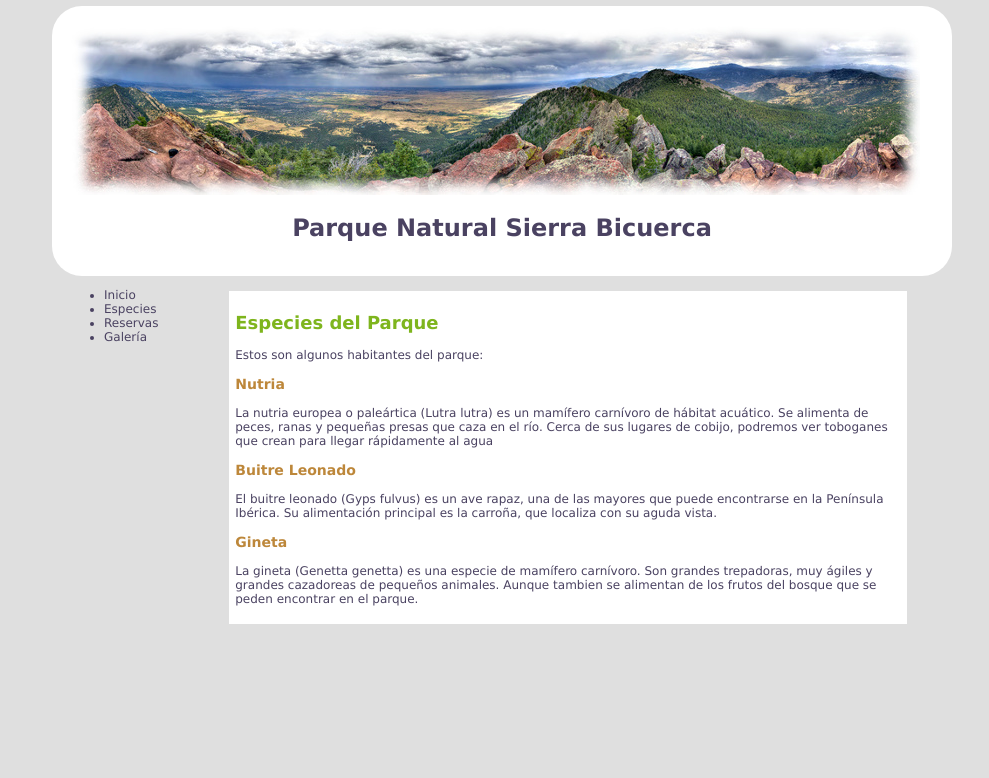
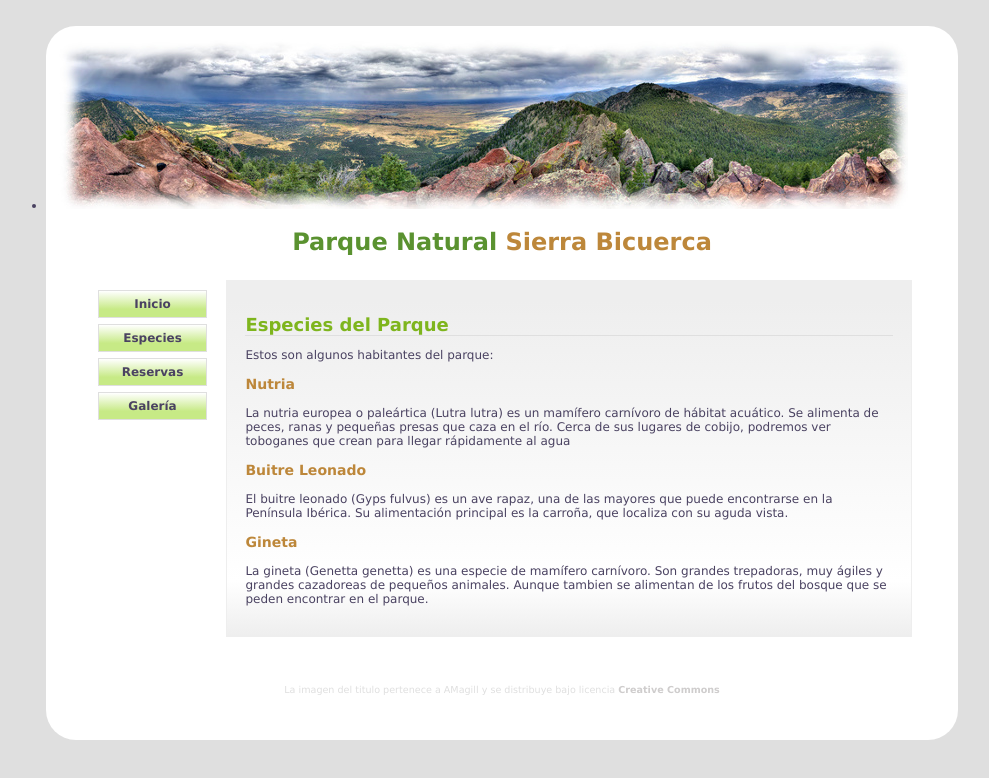
Before and after one commit to eilmadc/eilmadc-c5-ud28-htmlcss, a plain HTML site: page 28-exercise06-7-8-9-10/especies.html in a window 1280 px wide. Shown: the whole page, without its empty margins (138-1127 px from the left). Drawn offline with Linux system fonts and the light colour scheme.

Commit message:
fin ex.6-10

```diff
--- a/28-exercise06-7-8-9-10/css/styles.css
+++ b/28-exercise06-7-8-9-10/css/styles.css
@@ -1,13 +1,14 @@
 /*
 Colour Palette
 #FFFFFF
-#DFDFDF
-#4A4261
-#E2CFB3
-#BD873A
-#5A9230
-#7EB51D
-#C7EA86
+#DFDFDF background
+#EEEEEE Degradade Central
+#4A4261 Font
+#E2CFB3 Hover 2
+#BD873A title2
+#5A9230 title 1
+#7EB51D resalt
+#C7EA86 hover 1
 */
 
 html {
@@ -16,23 +17,27 @@ html {
   font-size: 12px;
   color: #4a4261;
 }
+
 body {
+  margin: 0;
+  padding: 0;
+}
+
+/*Main Container*/
+.main-container {
   width: 900px;
+  height: 900px;
+  background-color: #ffffff;
+  padding: 1rem;
+  border-radius: 2.5rem;
+  display: list-item;
   height: auto;
-  display: flexbox;
   margin: 0 auto;
+  margin-top: 2%;
   padding-top: 0.5rem;
   padding-bottom: 0.5rem;
   padding-left: 0.5rem;
   padding-right: 0.5rem;
-}
-
-/*Main Container*/
-.main-container {
-  background-color: #ffffff;
-  padding: 1rem;
-  border-radius: 2.5rem;
-  display: block;
 }
 
 /*Main Container Part 1: title+image*/
@@ -60,18 +65,19 @@ body {
   height: auto;
 }
 
+/*Main Container Part 2: menu*/
 .main-container-part2 {
   width: 15%;
-  height: 700px;
+  height: 400px;
   float: left;
-  padding-top: 1rem;
-  padding-bottom: 1rem;
-
-
+  padding: 0%;
+  margin: 0;
+  padding-bottom: 0.5rem;
 }
 
-.main-container-part2 .menu__option ul{
-margin-block-start: 0.2em;
+.main-container-part2 .menu__option ul {
+  padding: 0%;
+  padding-inline-start: 0px;
 }
 
 .main-container-part2 .menu__option {
@@ -80,44 +86,49 @@ margin-block-start: 0.2em;
   margin: 0.5rem;
   padding: 0.5rem;
   text-align: center;
-  background-color: #c7ea86;
+  background: linear-gradient(#ffffff, #c7ea86 70%);
   text-decoration: none;
   list-style-type: none;
 }
-.main-container-part2 .menu__option:hover{
+.main-container-part2 .menu__option:hover {
   width: 100%;
   border: 1px solid #dfdfdf;
   margin: 0.5rem;
   padding: 0.5rem;
   text-align: center;
-    background-color: #E2CFB3;
+  background: linear-gradient(#ffffff, #e2cfb3);
   list-style-type: none;
   text-decoration: none;
 }
 
-  .main-container-part2 .menu__option a{
+.main-container-part2 .menu__option a {
   text-decoration: none;
   list-style-type: none;
   color: #4a4261;
   font-weight: bold;
 }
 
+/*Main Container Part 3: Frame principal*/
 .main-container-part3 {
-    width: 76%;
+  width: 72%;
   float: right;
-  margin: 2.5rem;
-  margin-top: 2rem;
-  background-color: #ffffff;
-  border-color: #dfdfdf;
+  margin-top: 0.2rem;
+  margin-left: 0.5rem;
+  margin-right: 3.3rem;
+  border-color: #eeeeee;
+  border: 0.7px solid #eeeeee;
   border-style: solid;
-  padding: 0.5rem;
-  text-justify: newspaper;
+  padding: 1.5rem;
+  text-justify: distribute;
+  background: linear-gradient(to bottom, #eeeeee 20px, #ffffff 300px, #eeeeee);
 }
 
 .main-container-part3 h2 {
   font-weight: 600;
   font-weight: bold;
   color: #7eb51d;
+  margin-bottom: 0.1rem;
+  border-bottom: 0.5px solid #dfdfdf;
 }
 
 .main-container-part3 h3 {
@@ -128,13 +139,24 @@ margin-block-start: 0.2em;
 .main-container-part3 p {
   font-weight: 500;
 }
-.main-container-part3 hr {
-  color: #dfdfdf;
-  border-radius: 10px;
-  border-color: #dfdfdf;
-}
+
 .footer__container {
+  display: flow-root;
+  width: 900px;
+  height: 50px;
+  margin: 0 auto;
   color: #dfdfdf;
   font-size: 0.8rem;
+  text-decoration: none;
+  list-style-type: none;
+
   text-align: center;
 }
+
+/* Footer with cc image */
+.footer__container a {
+  color: #cfcdcd;
+  text-decoration: none;
+  list-style-type: none;
+  font-weight: bold;
+}
--- a/28-exercise06-7-8-9-10/especies.html
+++ b/28-exercise06-7-8-9-10/especies.html
@@ -21,14 +21,14 @@
               alt="parque-natural-sierra-bicuerca"
               title="Parque Natural Sierra Bicuerca"
             />
-        <h1>Parque Natural Sierra Bicuerca</h1>
+            <h1><span class="h1__one">Parque Natural</span><span class="h1__two"> Sierra Bicuerca</span></h1>
           </div>
           <div class="main-container-part2">
             <ul>
-          <li>Inicio</li>
-          <li>Especies</li>
-          <li>Reservas</li>
-          <li>Galería</li>
+              <li class="menu__option"><a href="index.html">Inicio</a></li>
+              <li class="menu__option"><a href="especies.html">Especies</a></li>
+              <li class="menu__option"><a href="reservas.html">Reservas</a></li>
+              <li class="menu__option"><a href="galeria.html">Galería</a></li>
             </ul>
           </div>
       <div class="main-container-part3">
@@ -55,6 +55,9 @@
           peden encontrar en el parque.
         </p>
       </div>
+      <div class="footer__container">
+        La imagen del titulo pertenece a AMagill y se distribuye bajo licencia <a href="https://es.wikipedia.org/wiki/Creative_Commons">Creative Commons</a>
+      </div>
     </div>
   </body>
 </html>
```
Also changed, not shown: 28-exercise06-7-8-9-10/index.html (+1 -2 lines). Lines whose indentation alone changed are shown as unchanged.
